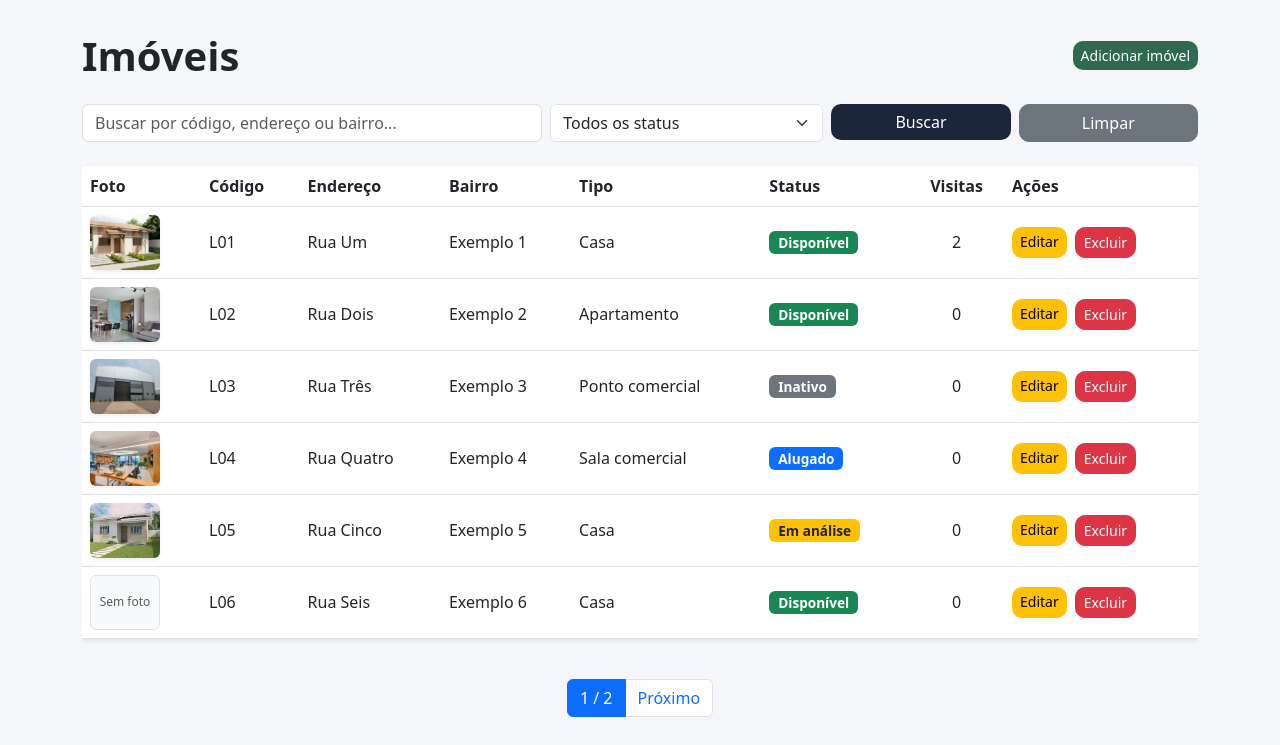
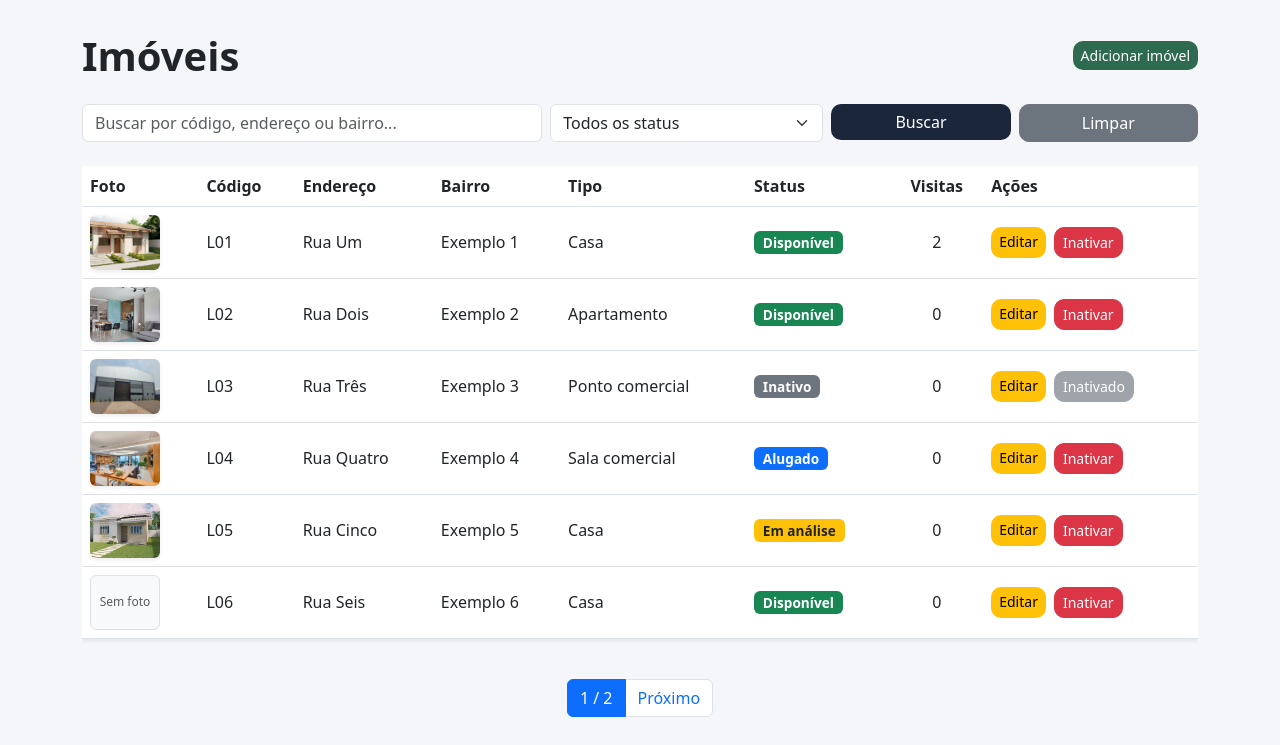
Before and after one commit to Thaisa-Souza/sistema-controle-chaves-pi, a Django app: page /imoveis/ in a window 1280 px wide. Shown: the part 55-800 px from the top of the page. Run offline with Django 5.2, Linux system fonts and the light colour scheme; a user stored in the database is signed in; data comes from the database, SQL or seed files in the repository.

Commit message:
Alterado botão excluir para inativar

```diff
--- a/imoveis/templates/imoveis/list.html
+++ b/imoveis/templates/imoveis/list.html
@@ -141,11 +141,20 @@
                                 {% endif %}
 
                                 {% if user.is_superuser or 'Gerentes' in user.groups.all|join:', ' %}
-                                    <a href="{% url 'imovel_delete' imovel.pk %}"
-                                       class="btn btn-danger btn-sm mobile-action-btn">
-                                        Excluir
-                                    </a>
+                                  {% if imovel.status != 'inativo' %}
+                                     <a href="{% url 'imovel_delete' imovel.pk %}"
+                                        class="btn btn-danger btn-sm mobile-action-btn">
+                                          Inativar
+                                     </a>
+                                  {% else %}
+                                      <span class="btn btn-secondary btn-sm disabled">
+                                         Inativado
+                                      </span>
+                                  {% endif %}
+
                                 {% endif %}
+
+                </div>
                             </div>
                         </td>
                     </tr>
@@ -232,10 +241,17 @@
                     {% endif %}
 
                     {% if user.is_superuser or 'Gerentes' in user.groups.all|join:', ' %}
-                       <a href="{% url 'imovel_delete' imovel.pk %}"
-                          class="btn btn-danger btn-sm mobile-action-btn">
-                           Excluir
+                      {% if imovel.status != 'inativo' %}
+                        <a href="{% url 'imovel_delete' imovel.pk %}"
+                           class="btn btn-danger btn-sm mobile-action-btn">
+                            Inativar
                         </a>
+                      {% else %}
+                        <span class="btn btn-secondary btn-sm disabled">
+                          Inativado
+                        </span>
+                      {% endif %}
+
                     {% endif %}
 
                 </div>
```
